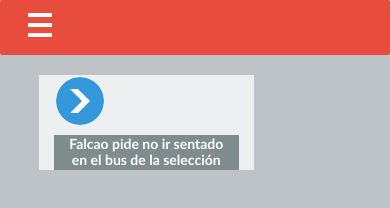
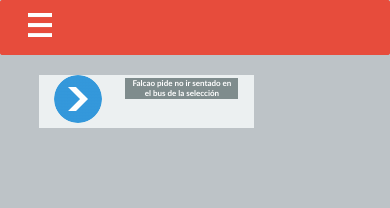
Before and after one commit to davidOrtiz09/ReactBasicUI, a React app: page / in a window 390 px wide. Shown: the top 208 px of the page. Built offline with nearby package versions, Linux system fonts and the light colour scheme.

Commit message:
Se agregaron media querys para news container

```diff
--- a/src/components/NewsContainer.js
+++ b/src/components/NewsContainer.js
@@ -8,10 +8,10 @@ class NewsContainer extends React.Component {
   render() {
     return (
       <div id="panel-news" className="row">
-      <div className="col-md-2">
+      <div className="col-xs-4 col-sm-2 col-md-2">
       <input className="img-circle" type="image" src={yeo} alt="yeoman" />
       </div>
-      <div id="cajita" className="col-md-8">
+      <div id="cajita" className="col-xs-8 col-sm-9 col-md-8">
       <button type="button" className="news-button">
       Falcao pide no ir sentado en el bus de la selección
       </button>
--- a/src/styles/newsContainers.css
+++ b/src/styles/newsContainers.css
@@ -18,7 +18,19 @@
   border-width: 0px;
   text-align: center;
   margin-top: 3%;
-  font-size: 100%;
+  font-size: 8px;
   font-weight: bold;
   font-family: "Trebuchet MS", Helvetica, sans-serif;
 }
+
+@media screen and (min-width: 768px)  {
+  .news-button{
+  font-size: 12px;
+}
+}
+
+@media screen and (min-width: 800px)  {
+  .news-button{
+  font-size: 15px;
+}
+}
```
